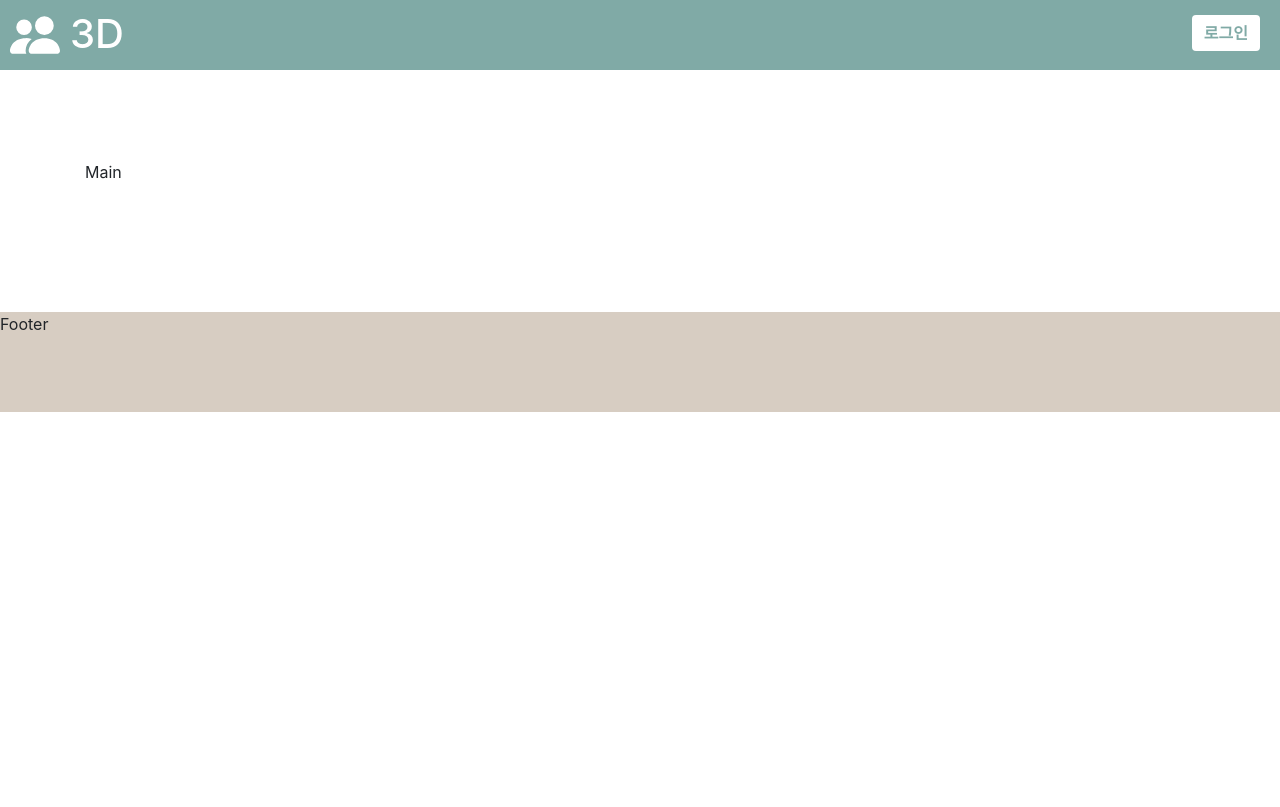
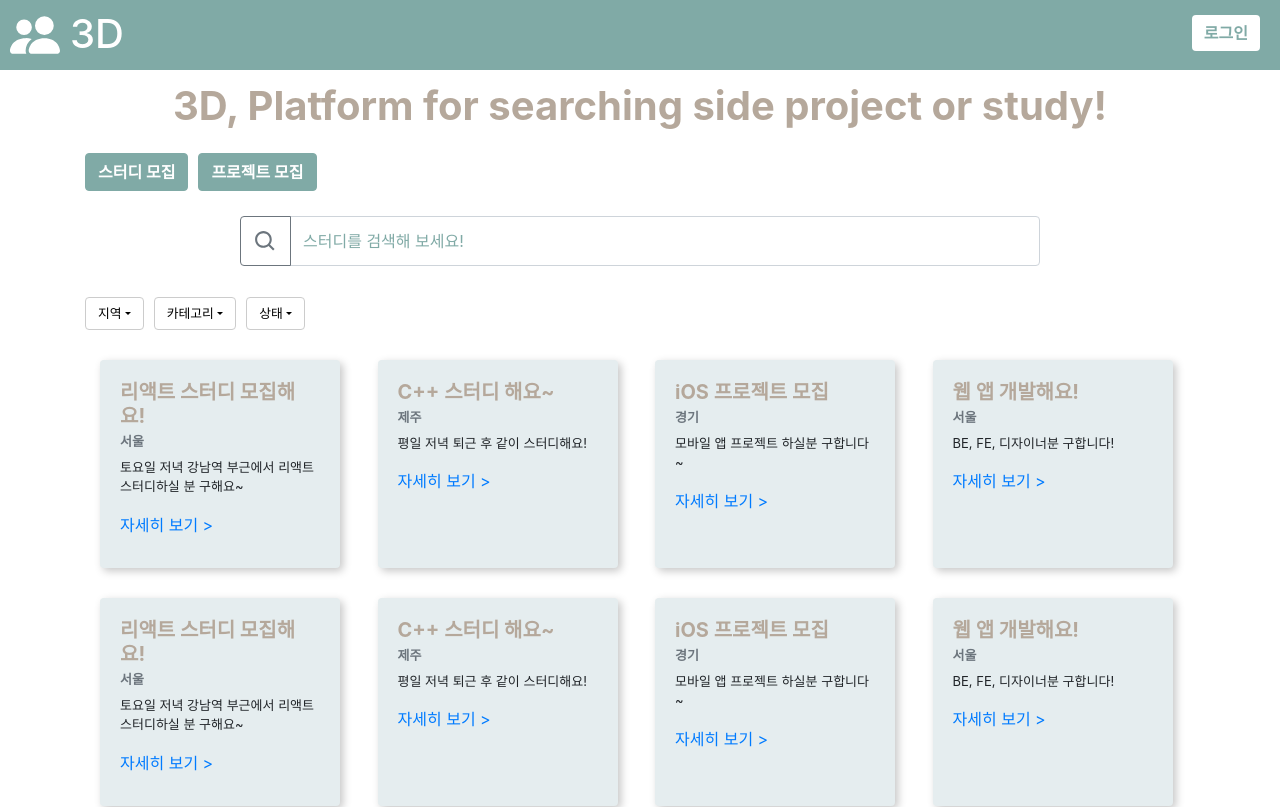
Before and after one commit to 3ddd-developers/3d-frontend, a React app: page /studyCreate in a window 1280 px wide. Shown: the top 807 px of the page. Built offline with nearby package versions, Linux system fonts and the light colour scheme.

Commit message:
[feat] 메인 페이지 UI 구현 및 라우팅 로직 추가

```diff
--- a/src/pages/Main.jsx
+++ b/src/pages/Main.jsx
@@ -1,10 +1,156 @@
 import React from 'react';
+import { Container, Row, Col, Button, DropdownButton, Dropdown, InputGroup, FormControl, Card } from 'react-bootstrap';
+import { BiSearch } from "react-icons/bi";
 
 const Main = () => {
+
+    const onClickCreateStudy = () => {
+        window.location.href = '/#/studyCreate';
+    }
+
+    const onClickCreateProject = () => {
+        window.location.href = '/#/projectCreate';
+    }
+
+
     return (
-        <>
-            Main
-        </>
+        <Container style={{ marginTop: '-7%' }}>
+            <Row style={{ justifyContent: 'center' }}>
+                <h1 className='main-title'>3D, Platform for searching side project or study!</h1>
+            </Row>
+            <Row style={{ marginTop: '15px' }}>
+                <Button className='main-button' onClick={onClickCreateStudy}>스터디 모집</Button>
+                <Button className='main-button' style={{ marginLeft: '10px' }} onClick={onClickCreateProject}>프로젝트 모집</Button>
+            </Row>
+            <Row style={{ marginTop: '25px', justifyContent: 'center' }}>
+                <InputGroup className="mb-3" style={{ width: '800px', height: '50px' }}>
+                    <InputGroup.Prepend>
+
+                        <Button variant="outline-secondary"> <BiSearch style={{ width: '25px', height: '25px' }} /></Button>
+                    </InputGroup.Prepend>
+                    <FormControl className='main-search' style={{ height: '50px' }} placeholder='스터디를 검색해 보세요!' />
+                </InputGroup>
+            </Row>
+            <Row style={{ marginTop: '15px' }}>
+                <DropdownButton className='main-filter' id="dropdown-region" title="지역">
+                    <Dropdown.Item href="#/action-1">서울</Dropdown.Item>
+                    <Dropdown.Item href="#/action-2">경기</Dropdown.Item>
+                    <Dropdown.Item href="#/action-3">인천</Dropdown.Item>
+                    <Dropdown.Item href="#/action-4">제주</Dropdown.Item>
+                    <Dropdown.Item href="#/action-5">강원</Dropdown.Item>
+                </DropdownButton>
+                <DropdownButton className='main-filter' style={{ marginLeft: '10px' }} id="dropdown-category" title="카테고리">
+                    <Dropdown.Item href="#/action-1">스터디</Dropdown.Item>
+                    <Dropdown.Item href="#/action-2">프로젝트</Dropdown.Item>
+                </DropdownButton>
+                <DropdownButton className='main-filter' style={{ marginLeft: '10px' }} id="dropdown-status" title="상태">
+                    <Dropdown.Item href="#/action-1">모집중</Dropdown.Item>
+                    <Dropdown.Item href="#/action-2">모집완료</Dropdown.Item>
+                </DropdownButton>
+            </Row>
+            <Row style={{ marginTop: '30px' }}>
+                <Col>
+                    <Card className="main-card" style={{ width: '15rem', height: '13rem' }}>
+                        <Card.Body>
+                            <Card.Title className='title'>리액트 스터디 모집해요!</Card.Title>
+                            <Card.Subtitle className="mb-2 text-muted sub-title">서울</Card.Subtitle>
+                            <Card.Text className='description'>
+                                토요일 저녁 강남역 부근에서 리액트 스터디하실 분 구해요~
+    </Card.Text>
+                            <Card.Link href="#/projectDetail">자세히 보기 &gt;</Card.Link>
+                        </Card.Body>
+                    </Card>
+                </Col>
+                <Col>
+                    <Card className="main-card" style={{ width: '15rem', height: '13rem' }}>
+                        <Card.Body>
+                            <Card.Title className='title'>C++ 스터디 해요~</Card.Title>
+                            <Card.Subtitle className="mb-2 text-muted sub-title">제주</Card.Subtitle>
+                            <Card.Text className='description'>
+                                평일 저녁 퇴근 후 같이 스터디해요!
+    </Card.Text>
+                            <Card.Link href="#/projectDetail">자세히 보기 &gt;</Card.Link>
+                        </Card.Body>
+                    </Card>
+                </Col>
+                <Col>
+                    <Card className="main-card" style={{ width: '15rem', height: '13rem' }}>
+                        <Card.Body>
+                            <Card.Title className='title'>iOS 프로젝트 모집</Card.Title>
+                            <Card.Subtitle className="mb-2 text-muted sub-title">경기</Card.Subtitle>
+                            <Card.Text className='description'>
+                                모바일 앱 프로젝트 하실분 구합니다~
+    </Card.Text>
+                            <Card.Link href="#/projectDetail">자세히 보기 &gt;</Card.Link>
+                        </Card.Body>
+                    </Card>
+                </Col>
+                <Col>
+                    <Card className="main-card" style={{ width: '15rem', height: '13rem' }}>
+                        <Card.Body>
+                            <Card.Title className='title'>웹 앱 개발해요!</Card.Title>
+                            <Card.Subtitle className="mb-2 text-muted sub-title">서울</Card.Subtitle>
+                            <Card.Text className='description'>
+                                BE, FE, 디자이너분 구합니다!
+    </Card.Text>
+                            <Card.Link href="#/projectDetail">자세히 보기 &gt;</Card.Link>
+                        </Card.Body>
+                    </Card>
+                </Col>
+
+            </Row>
+            <Row style={{ marginTop: '30px' }}>
+                <Col>
+                    <Card className="main-card" style={{ width: '15rem', height: '13rem' }}>
+                        <Card.Body>
+                            <Card.Title className='title'>리액트 스터디 모집해요!</Card.Title>
+                            <Card.Subtitle className="mb-2 text-muted sub-title">서울</Card.Subtitle>
+                            <Card.Text className='description'>
+                                토요일 저녁 강남역 부근에서 리액트 스터디하실 분 구해요~
+    </Card.Text>
+                            <Card.Link href="#/projectDetail">자세히 보기 &gt;</Card.Link>
+                        </Card.Body>
+                    </Card>
+                </Col>
+                <Col>
+                    <Card className="main-card" style={{ width: '15rem', height: '13rem' }}>
+                        <Card.Body>
+                            <Card.Title className='title'>C++ 스터디 해요~</Card.Title>
+                            <Card.Subtitle className="mb-2 text-muted sub-title">제주</Card.Subtitle>
+                            <Card.Text className='description'>
+                                평일 저녁 퇴근 후 같이 스터디해요!
+    </Card.Text>
+                            <Card.Link href="#/projectDetail">자세히 보기 &gt;</Card.Link>
+                        </Card.Body>
+                    </Card>
+                </Col>
+                <Col>
+                    <Card className="main-card" style={{ width: '15rem', height: '13rem' }}>
+                        <Card.Body>
+                            <Card.Title className='title'>iOS 프로젝트 모집</Card.Title>
+                            <Card.Subtitle className="mb-2 text-muted sub-title">경기</Card.Subtitle>
+                            <Card.Text className='description'>
+                                모바일 앱 프로젝트 하실분 구합니다~
+    </Card.Text>
+                            <Card.Link href="#/projectDetail">자세히 보기 &gt;</Card.Link>
+                        </Card.Body>
+                    </Card>
+                </Col>
+                <Col>
+                    <Card className="main-card" style={{ width: '15rem', height: '13rem' }}>
+                        <Card.Body>
+                            <Card.Title className='title'>웹 앱 개발해요!</Card.Title>
+                            <Card.Subtitle className="mb-2 text-muted sub-title">서울</Card.Subtitle>
+                            <Card.Text className='description'>
+                                BE, FE, 디자이너분 구합니다!
+    </Card.Text>
+                            <Card.Link href="#/projectDetail">자세히 보기 &gt;</Card.Link>
+                        </Card.Body>
+                    </Card>
+                </Col>
+
+            </Row>
+        </Container>
     );
 };
 
--- a/src/style.scss
+++ b/src/style.scss
@@ -50,8 +50,76 @@ footer {
 
 .main-title {
   font-weight: bold;
+  color: #B5A89B;
 }
 
+.main-button {
+  font-weight: bold;
+  background-color: #80AAA6;
+  border-color: #80AAA6;
+}
+
+.main-button:hover {
+  background-color: #D7CDC2;
+  border-color: #D7CDC2;
+}
+.main-button:active {
+  background-color: #D7CDC2 !important;
+}
+.main-button:focus {
+  background-color: #D7CDC2;
+  border-color: #B5A89B;
+  box-shadow: 0 0 0 0.2rem #B5A89B;
+}
+
+.main-search::placeholder {
+  color: #80AAA6;
+}
+.main-filter {
+  button {
+    color: #000000;
+    background-color: #ffffff;
+    border-color: #ccc;
+    font-size: 0.8rem;
+  }
+
+  button:hover {
+    color: #000000;
+    background-color: #ffffff;
+    border-color: #ccc;
+  }
+
+  button:focus {
+    color: #000000 !important;
+    background-color: #ffffff !important;
+    border-color: #ccc !important;
+    box-shadow: none !important;
+  }
+
+  button:active {
+    color: #000000 !important;
+    background-color: #ffffff !important;
+    border-color: #ccc !important;
+    box-shadow: none !important;
+  }
+}
+
+.main-card {
+  background-color: #E5EDEF;
+  border: none;
+  box-shadow: rgba(0, 0, 0, 0.227) 3px 3px 8px 0px;
+  .title {
+    color: #B5A89B;
+    font-weight: bold;
+  }
+  .sub-title {
+    font-size: 13px;
+    font-weight: bold;
+  }
+  .description {
+    font-size: 13px;
+  }
+}
 .nav-link {
   margin-right: 10px;
   float: left;
```
